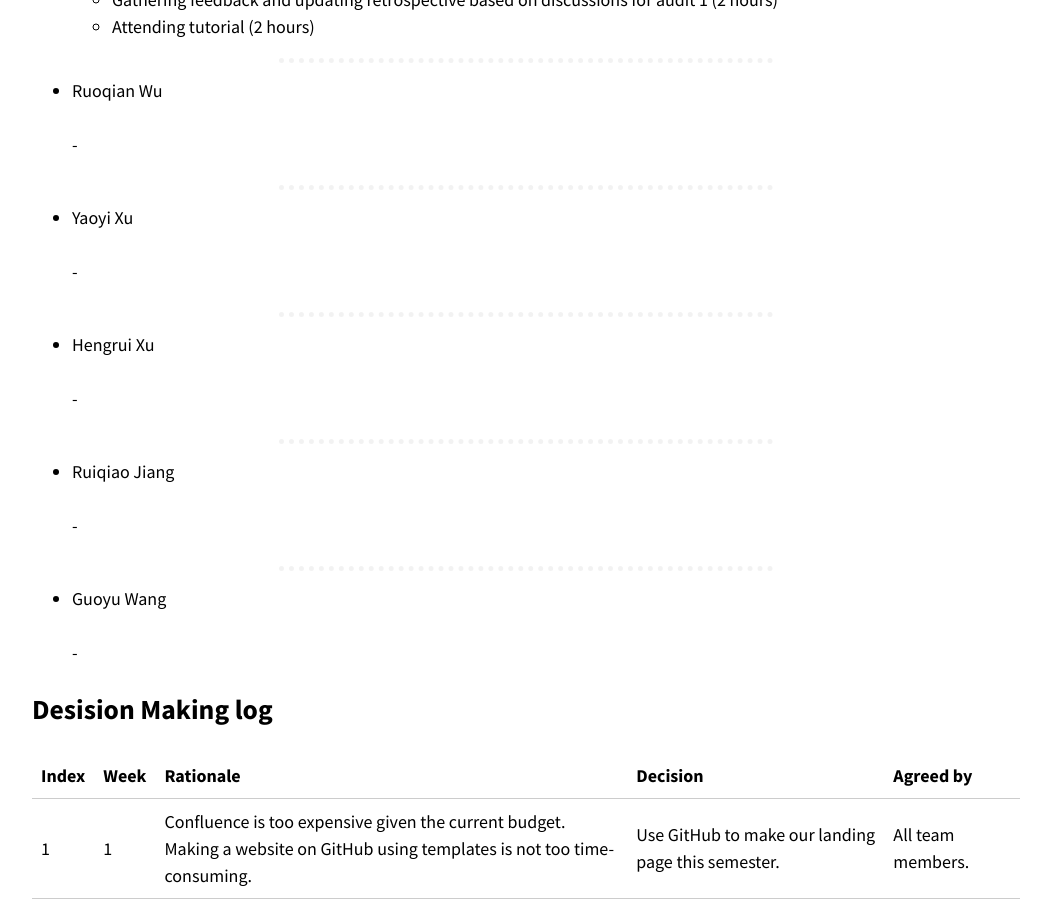
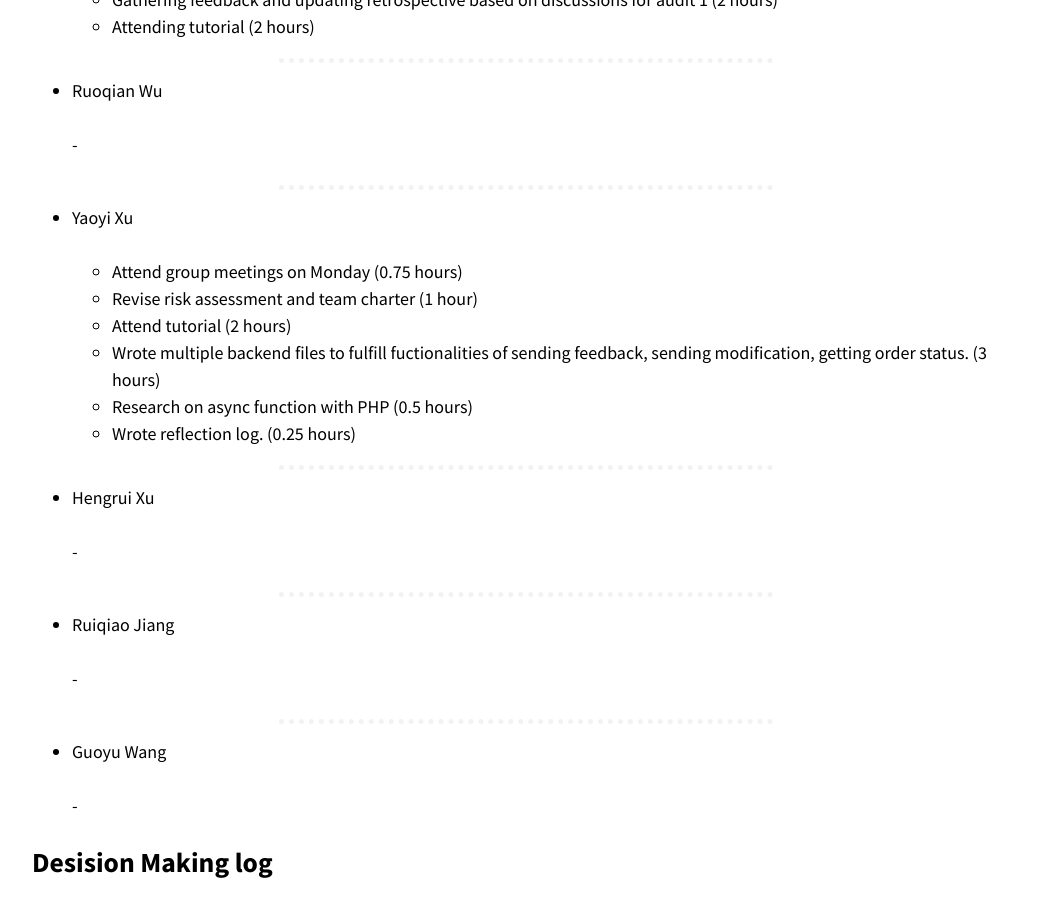
Before and after one commit to optofab/optofab.github.io, a Jekyll site: the page built from logs.md, in a window 1280 px wide and 900 px high, scrolled down 18500 px. Shown: the whole window, without its empty margins (114-1165 px from the left). Built offline with Jekyll 4.4.1, drawn with Linux system fonts in a browser that asks for light colours; nearby versions of some CDN libraries; emoji names are drawn with the system emoji font; some of the changed text lies outside the part shown.

Commit message:
added week 4 work record and reflection

```diff
--- a/logs.md
+++ b/logs.md
@@ -681,7 +681,12 @@ _[Don't forget to add hours for each of the work you've done. This line will be
 
 - Yaoyi Xu
 
-  -
+  - Attend group meetings on Monday (0.75 hours)
+  - Revise risk assessment and team charter (1 hour)
+  - Attend tutorial (2 hours)
+  - Wrote multiple backend files to fulfill fuctionalities of sending feedback, sending modification, getting order status. (3 hours)
+  - Research on async function with PHP (0.5 hours)
+  - Wrote reflection log. (0.25 hours)
 
 <hr class="hr-dotted">
 
@@ -721,3 +726,4 @@ _[Don't forget to add hours for each of the work you've done. This line will be
 | 1         | 4        | Our peers and tutor this semester want to make sure that everyone's voice is heard by adding a reflection log and letting everyone participate in the tutorials and audits more. A good team should be adaptable. Therefore we will adjust our approach in the coming tutorials and audits.                                                      | Wo Tian   |
 | 2         | 4        | We've got a relatively low score for Reflection on Audit 1. The course convenor, our tutor, and our shadow team all think that we should create a reflection log in Audit 1. <br/> We will actively listen to other people's advice and improve our documentation by adding a reflection log. (See the 8th decision in the decision-making log.) | Wo Tian   |
 | 3         | 4        | Received feedback from Many Eyes Process regarding SOW. It would be better if we could write the SOW with more detailed deliverables.                                                                                                                                                                                                            | Wo Tian   |
+| 4        | 4       | It is indeed true that our team member should participate moreand speak up our own thoughts during the audit and tutorials. It would be better if we could let different members to deliver presentations for audit and encourage everyone to speak.                                                                                                                                                                                                            | Yaoyi Xu   |
```
